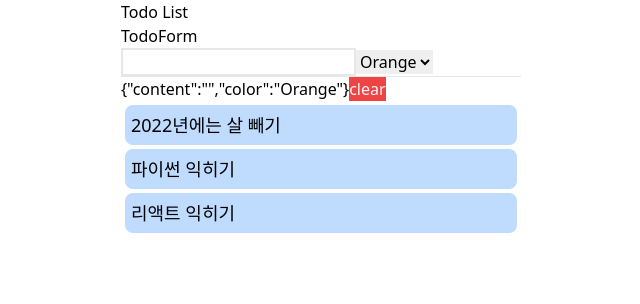
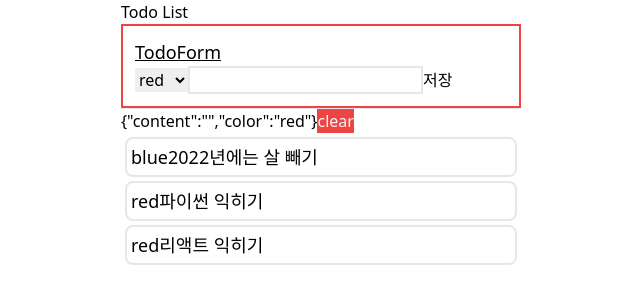
Before and after one commit to allieus/devops_cloud, a React (Create React App) app in the folder myreact37/: page / in a window 1280 px wide. Shown: the top 304 px of the page, without its empty margins (319-959 px from the left). Built offline with nearby package versions, Linux system fonts and the light colour scheme.

Commit message:
[myreact37] 새로운 todo 항목 저장

```diff
--- a/myreact37/src/components/Todo.jsx
+++ b/myreact37/src/components/Todo.jsx
@@ -3,9 +3,10 @@ import './Todo.css';
 function Todo({ todo, onClick }) {
   return (
     <div
-      className="bg-blue-200 hover:bg-blue-400 m-1 p-1 rounded-lg text-lg border-blue-200 border-2 hover:border-blue-500 hover:scale-105 cursor-pointer"
+      className={`bg-${todo.color}-200 hover:bg-${todo.color}-400 m-1 p-1 rounded-lg text-lg border-${todo.color}-200 border-2 hover:border-${todo.color}-500 hover:scale-105 cursor-pointer`}
       onClick={onClick}
     >
+      {todo.color}
       {todo.content}
     </div>
   );
--- a/myreact37/src/components/TodoForm.jsx
+++ b/myreact37/src/components/TodoForm.jsx
@@ -1,21 +1,29 @@
-function TodoForm({ fieldValues, handleChange }) {
+function TodoForm({ fieldValues, handleChange, handleSubmit }) {
+  const handleKeyPress = (e) => {
+    if (e.key === 'Enter') {
+      handleSubmit();
+    }
+  };
+
   return (
-    <div>
-      <h2>TodoForm</h2>
+    <div className="border-2 border-red-500 p-3">
+      <h2 className="text-lg underline">TodoForm</h2>
+
+      <select onChange={handleChange} name="color" value={fieldValues.color}>
+        <option>blue</option>
+        <option>red</option>
+      </select>
 
       <input
         type="text"
         className="border-2 border-gray-200"
         onChange={handleChange}
+        onKeyPress={handleKeyPress}
         name="content"
         value={fieldValues.content}
       />
 
-      <select onChange={handleChange} name="color" value={fieldValues.color}>
-        <option>Amber</option>
-        <option>Orange</option>
-        <option>Yellow</option>
-      </select>
+      <button onClick={() => handleSubmit()}>저장</button>
     </div>
   );
 }
--- a/myreact37/src/components/TodoList.jsx
+++ b/myreact37/src/components/TodoList.jsx
@@ -5,16 +5,16 @@ import TodoForm from './TodoForm';
 import './TodoList.css';
 
 const INITIAL_STATE = [
-  { content: '2022년에는 살 빼기' },
-  { content: '파이썬 익히기' },
-  { content: '리액트 익히기' },
+  { content: '2022년에는 살 빼기', color: 'blue' },
+  { content: '파이썬 익히기', color: 'red' },
+  { content: '리액트 익히기', color: 'red' },
 ];
 
 function TodoList() {
   const [todoList, setTodoList] = useState(INITIAL_STATE);
   const [fieldValues, handleChange, clearFieldValues] = useFieldValues({
     content: '',
-    color: 'Orange',
+    color: 'red',
   });
 
   const removeTodo = (todoIndex) => {
@@ -23,33 +23,29 @@ function TodoList() {
     );
   };
 
-  // const changedInputText = (e) => {
-  //   setInputText(e.target.value);
-  // };
+  const appendTodo = () => {
+    console.log('새로운 todo를 추가하겠습니다.');
 
-  // const appendInputText = (e) => {
-  //   console.log('e.key :', e.key);
-  //   if (e.key === 'Enter') {
-  //     // todoList 배열 끝에 inputText를 추가합니다.
-  //     // inputText를 다시 비웁니다.
-  //     console.log('inputText :', inputText);
+    const todo = { ...fieldValues };
 
-  //     // setTodoList 에 함수를 넘기는 것.
-  //     // todoList 상탯값을 직접 변경하는 것은 아닙니다. (배열의 push를 사용 X)
+    // setter에 값 지정 방식
+    // setTodoList([...todoList, todo]);
 
-  //     setTodoList((prevTodoList) => {
-  //       return [...prevTodoList, { content: inputText }];
-  //     });
+    // setter에 함수 지정 방식
+    setTodoList((prevTodoList) => [...prevTodoList, todo]);
 
-  //     setInputText('');
-  //   }
-  // };
+    clearFieldValues();
+  };
 
   return (
     <div className="todo-list">
       <h2>Todo List</h2>
 
-      <TodoForm fieldValues={fieldValues} handleChange={handleChange} />
+      <TodoForm
+        fieldValues={fieldValues}
+        handleChange={handleChange}
+        handleSubmit={appendTodo}
+      />
       <hr />
       {JSON.stringify(fieldValues)}
 
```
